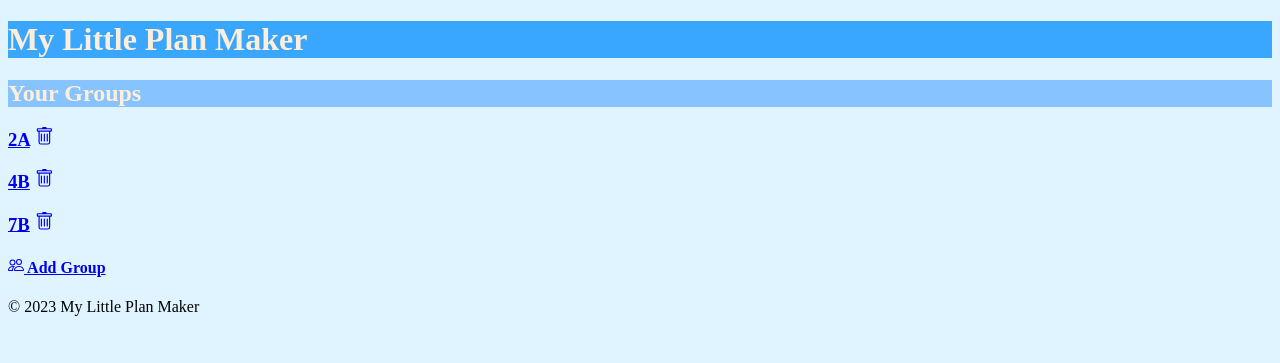
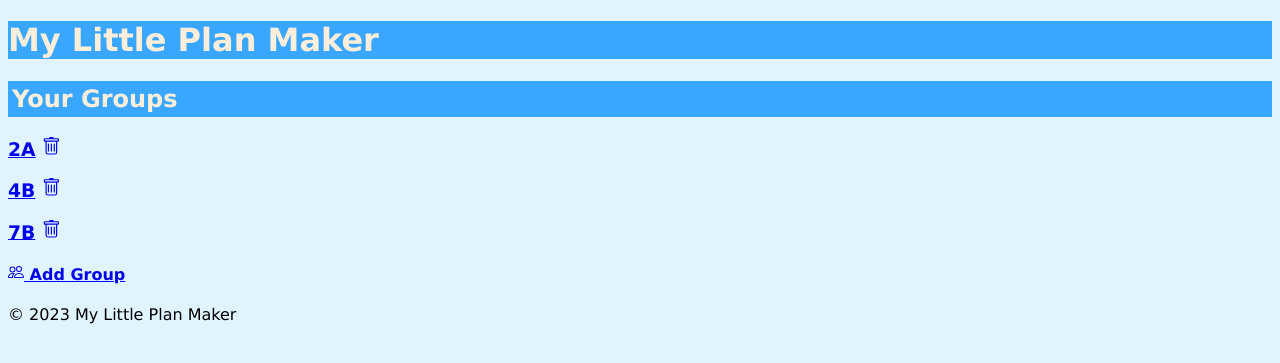
Before and after one commit to p-kuznicki/schoolmanager, a Django app: page /groups/ in a window 1280 px wide. Shown: the top 363 px of the page. Run offline with Django 4.2, Linux system fonts and the light colour scheme; data comes from the database, SQL or seed files in the repository.

Commit message:
save progress before github

```diff
--- a/static/css/styles.css
+++ b/static/css/styles.css
@@ -1,12 +1,16 @@
 html { background:#E0F4FF ;}
 body {
-    font-family: Purisa;
+    font-family: Verdana;
 }
 
 h1 {    color:#FFEED9 ;
-	background-color:#39A7FF ;}
+	background-color:#39A7FF ;
+	text-align:center;}
+
+h1.logo {text-align:left;}
 h2 {    color:#FFEED9 ;
-	background-color:#87C4FF ;}
+	background-color:#39A7FF  ;
+	padding:4px}
 
 table {
   border-collapse: collapse;
--- a/templates/groups/base.html
+++ b/templates/groups/base.html
@@ -12,7 +12,7 @@
 </head>
 <body>
     <header>
-        <h1>My Little Plan Maker</h1>
+        <h1 class="logo">My Little Plan Maker</h1>
         <!-- Add navigation or header content here -->
     </header>
 
--- a/templates/groups/student_info.html
+++ b/templates/groups/student_info.html
@@ -5,9 +5,9 @@
 <a href="{% url 'group_lessons' lvl=student.group.level %}">
 		{% include './icons/arrow-return-left.svg' %} Go back to the group</a>
 
-<h2>{{student}}</h2>
+<h1>{{student}}</h1>
 
-<h4>Notes:</h4>
+<h2>Notes:</h2>
 {% for note in notes %}
 <h5>{{note.note}}  ({{note.date}})  <a href="{% url 'delete_note' lvl=group.level pk=student.pk pk2=note.pk %}">{% include './icons/trash.svg' %}</a></h5>
 {% endfor %}
@@ -40,7 +40,7 @@
 <td>{{grade.description}}</td>
 <td>{{grade.date}}</td>
 <td><a href="{% url 'edit_grade' lvl=group.level pk=student.pk pk2=grade.pk %}"> edit grade</a>
-<     >
+&nbsp;&nbsp;&nbsp;&nbsp;
 <a href="{% url 'delete_grade' lvl=group.level pk=student.pk pk2=grade.pk %}">delete grade</a></h5>
 </td>
 <tr>
```
Also changed, not shown: 1 other file.
